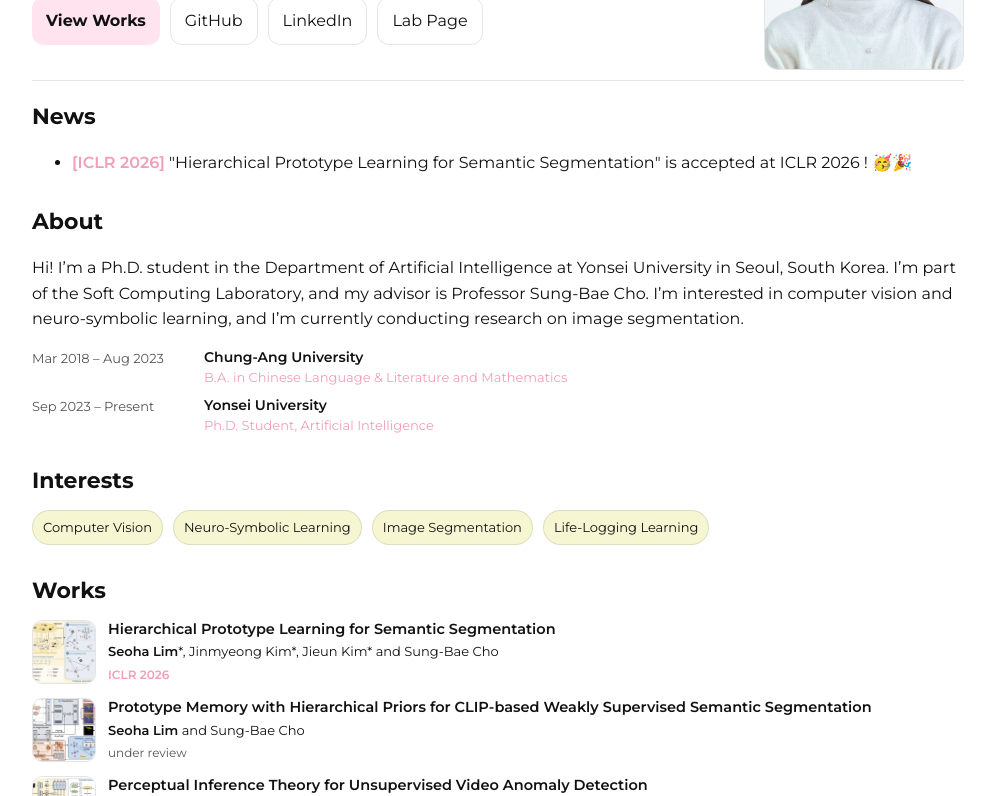
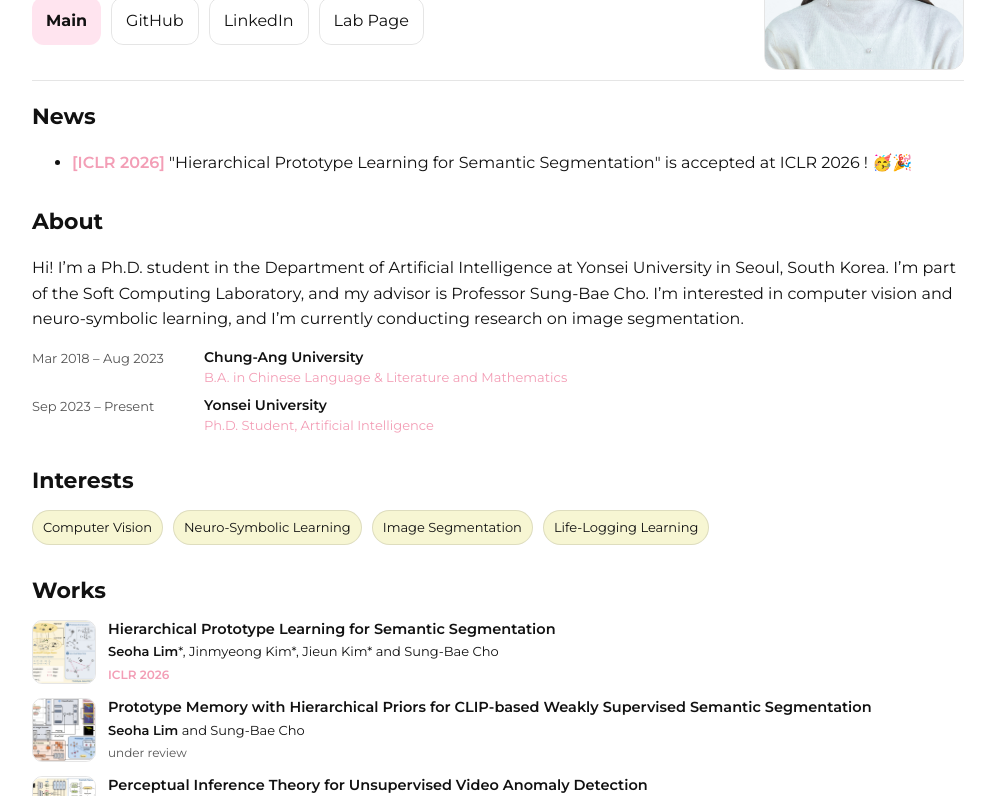
Before and after one commit to seoha815/seoha815.github.io, a plain HTML site: page index.html in a window 1280 px wide. Shown: the part 259-1055 px from the top of the page, without its empty margins (142-1137 px from the left). Drawn offline with Linux system fonts and the light colour scheme.

Commit message:
Update homepage

```diff
--- a/index.html
+++ b/index.html
@@ -39,7 +39,7 @@
         </p>
 
         <div class="cta">
-          <a class="btn primary" href="#works">View Works</a>
+          <a class="btn primary" href="#news">Main</a>
           <a class="btn" href="https://github.com/seoha815" target="_blank" rel="noopener">GitHub</a>
           <a class="btn" href="https://www.linkedin.com/in/seoha-lim-397191353/" target="_blank" rel="noopener">LinkedIn</a>
           <a class="btn" href="https://sclab.yonsei.ac.kr/" target="_blank" rel="noopener">Lab Page</a>
```
